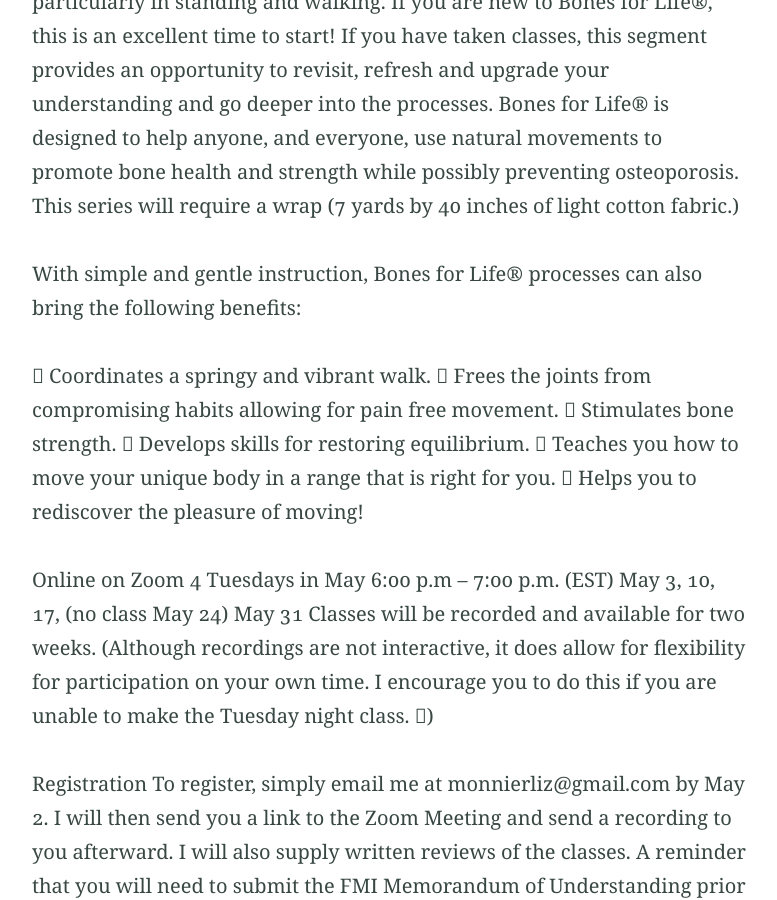
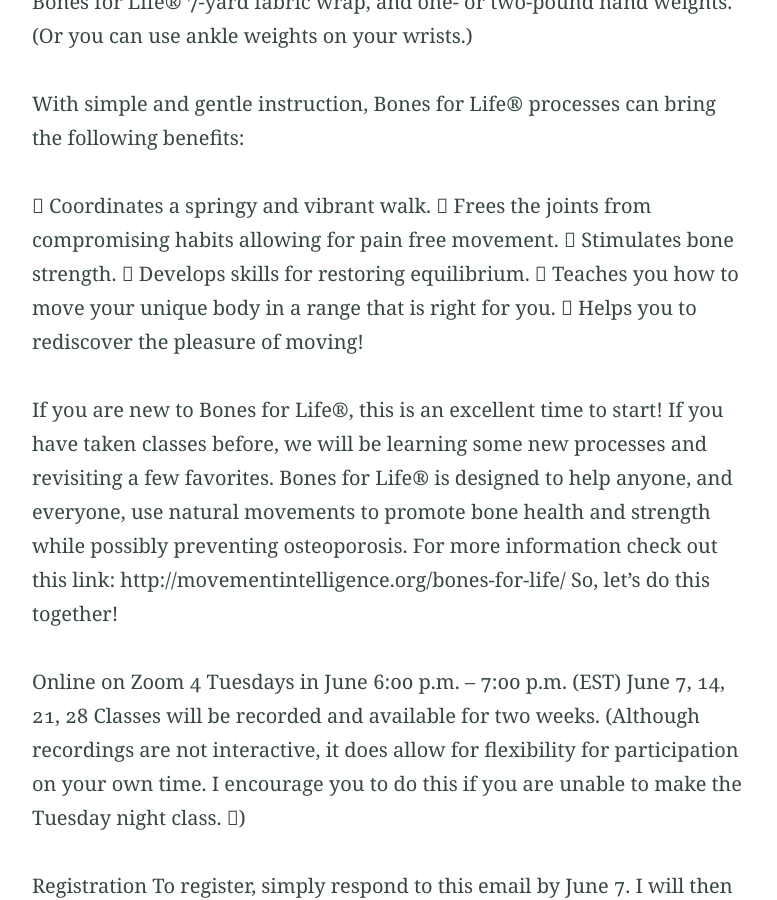
Before and after one commit to monnierliz/monnierliz.github.io, a Jekyll site: the page built from index.md, in a window 1280 px wide and 900 px high, scrolled down 3870 px. Shown: the whole window, without its empty margins (251-1028 px from the left). Built offline with Jekyll 4.4.1, drawn with Linux system fonts in a browser that asks for light colours; some of the changed text lies outside the part shown.

Commit message:
Changes in Bones for Life, deleted Exploring Dance

```diff
--- a/index.md
+++ b/index.md
@@ -48,14 +48,14 @@ This 10-week series which meets each Thursday, 12 noon – 1:00 p.m. starts Marc
 If you would like to learn more about Awareness Through Movement® classes, here is a link to a fabulous 5-minute video produced by Future Life Now.
        https://www.youtube.com/watch?v=NQjBXunhOVQ&t=3s
 
-Bones for Life® Head to Toe, 4 Tuesdays in May with Liz Monnier
+Strengthening the Antigravity Axis
+A Bones for Life® series for June 2022 with Liz Monnier
+June 7, 14, 21, 28 Tuesday nights 6:00-7:00 p.m. (EST)
 
-“To develop sight, we need to have light. To develop hearing, we need to have sounds. To develop the bones, we need confrontation with pressure. This pressure, like light and sound, is provided in the natural conditions of our everyday life. It is present in the way we bring the weight of the body to the ground in the springy and rhythmical pulsations of walking.” Ruthy Alon
+Antigravity Axis? What in the world is that? It’s a way of standing while being free from the force of gravity which is pulling on us every minute of every day. It’s another way of perceiving the idea of standing tall without using muscular force. Is it possible to line up our skeleton in such a perfect way that makes standing effortless? Well, I believe it is, but it’s a never-ending journey!
+I hope you’ll join me for the four Tuesday nights in June to upgrade our vertical alignment to stimulate bone strength through natural movement and weight-bearing postures. For this series you will need your Bones for Life® 7-yard fabric wrap, and one- or two-pound hand weights. (Or you can use ankle weights on your wrists.)
 
-This next segment “Head to Toe,” invites us to discover the relationships of the many skeletal components that allow us effortless movement particularly in standing and walking. If you are new to Bones for Life®, this is an excellent time to start! If you have taken classes, this segment provides an opportunity to revisit, refresh and upgrade your understanding and go deeper into the processes. Bones for Life® is designed to help anyone, and everyone, use natural movements to promote bone health and strength while possibly preventing osteoporosis.
-This series will require a wrap (7 yards by 40 inches of light cotton fabric.)
-
-With simple and gentle instruction, Bones for Life® processes can also bring the following benefits:
+With simple and gentle instruction, Bones for Life® processes can bring the following benefits:
 
 	Coordinates a springy and vibrant walk.
 	Frees the joints from compromising habits allowing for pain free movement.
@@ -64,28 +64,28 @@ With simple and gentle instruction, Bones for Life® processes can also bring th
 	Teaches you how to move your unique body in a range that is right for you.
 	Helps you to rediscover the pleasure of moving!
 
+If you are new to Bones for Life®, this is an excellent time to start! If you have taken classes before, we will be learning some new processes and revisiting a few favorites. Bones for Life® is designed to help anyone, and everyone, use natural movements to promote bone health and strength while possibly preventing osteoporosis. For more information check out this link: http://movementintelligence.org/bones-for-life/
+So, let’s do this together!
+
 Online on Zoom
- 4 Tuesdays in May 6:00 p.m – 7:00 p.m. (EST)
-May 3, 10, 17, (no class May 24) May 31
+ 4 Tuesdays in June 6:00 p.m. – 7:00 p.m. (EST)
+June 7, 14, 21, 28
 Classes will be recorded and available for two weeks. (Although recordings are not interactive, it does allow for flexibility for participation on your own time. I encourage you to do this if you are unable to make the Tuesday night class. )
 
 Registration
-To register, simply email me at monnierliz@gmail.com by May 2. I will then send you a link to the Zoom Meeting and send a recording to you afterward. I will also supply written reviews of the classes.
-A reminder that you will need to submit the FMI Memorandum of Understanding prior to taking a class. You only need to do this once.
+To register, simply respond to this email by June 7.  I will then send you a link to the Zoom Meeting.
+If this is your first Bones for Life® class,  you will need to submit the Foundation for Movement Intelligence  Memorandum of Understanding prior to taking a class. You only need to do this once.
 https://forms.gle/K6mNWwSemJ5dkFEq9
-Class fees are $40 for the series or $13 for a drop-in.
-Payments can be made through PayPal or you can send a check to my home address.
 
+Class fees are $40 for the series or $13 for a drop-in. If you are financially challenged but would like to join in, please let me know.
+Payments can be made through PayPal, WISE, or you can send a check to my home address.
 
 Dance for PD (dance movement in chair for those with limited mobility)
 In Person at the Fort Wayne Dance Collective, 437 East Berry Street, Fort Wayne, IN 46802
-Tuesdays 12:30 p.m.-1:30 p.m. (No class May 3)
-Starting January 4, 2022 - June 7 (Call 260-424-6574 to register, drop in’s welcome)
+Tuesdays 12:30 p.m.-1:30 p.m.  Five-week session.
+Starting June 28- July 26 (Call 260-424-6574 to register, drop in’s welcome)
 
-Exploring Dance (for young adults with developmental disabilities) In Person
-Fort Wayne Dance Collective, 437 East Berry Street, Fort Wayne, IN 46802
-Mondays, 5:30-6:30 (call 260-424-6574 to register) (No class May 2 or May 30)
-Starting January 3, 2022- June 13
+
 
 
 
```
